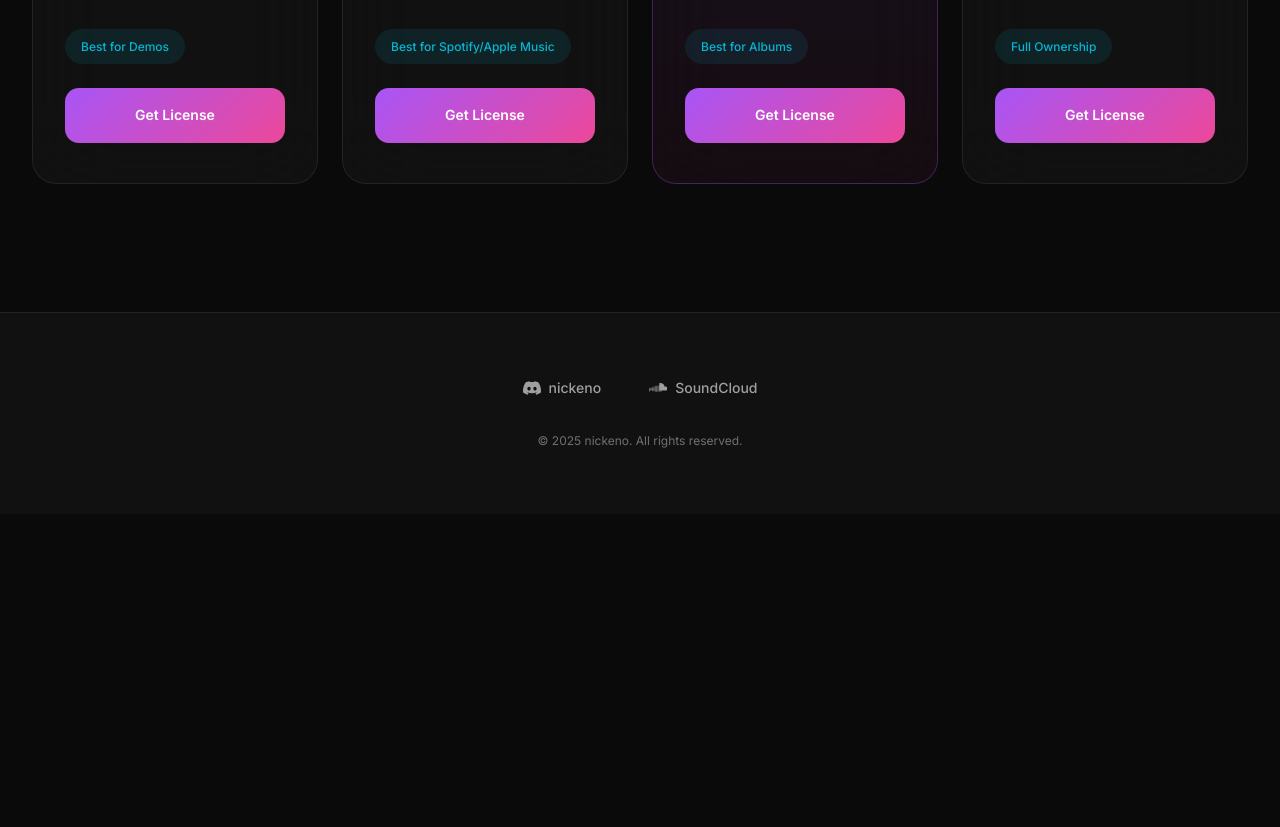
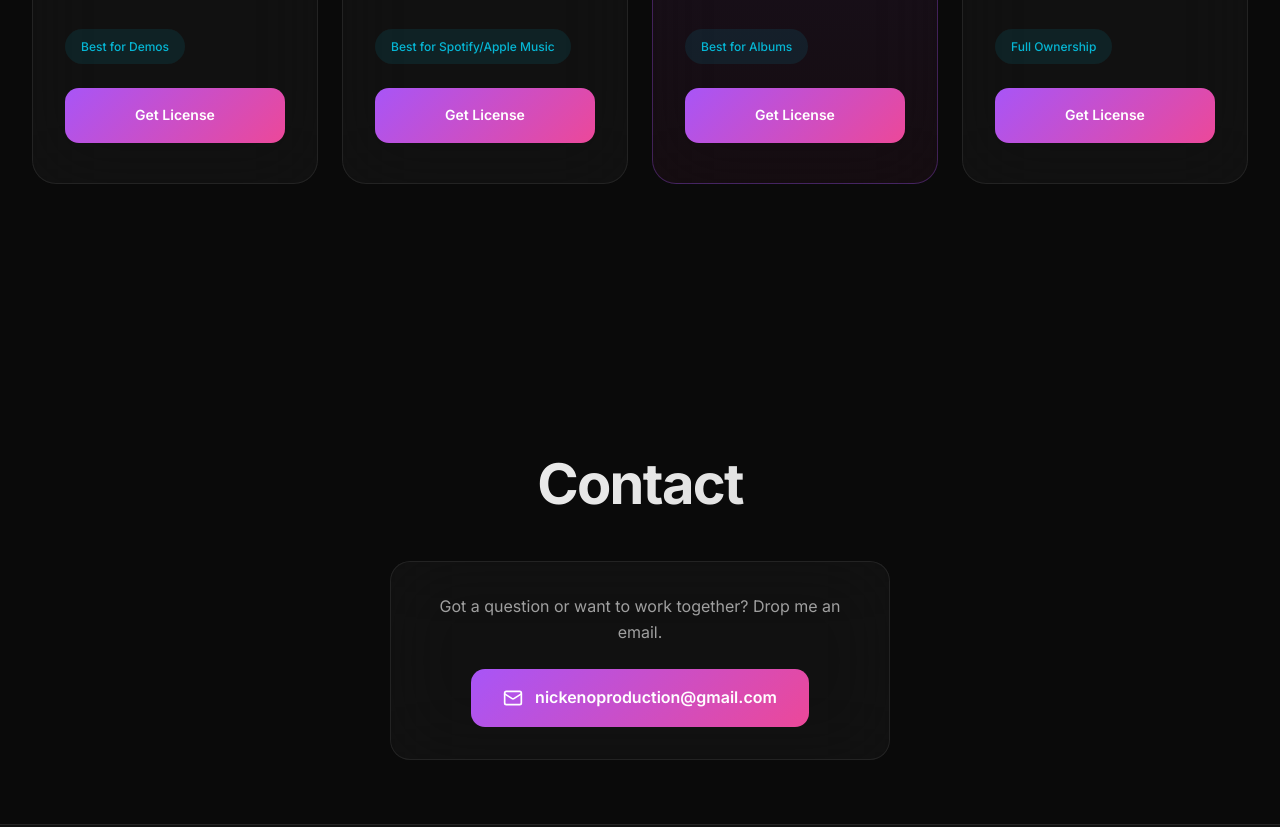
Before and after one commit to nickeno/nickeno.github.io, a plain HTML site: page index.html in a window 1280 px wide. Shown: the part 1907-2734 px from the top of the page. Before the commit the page ends 2421 px from the top, so only its background shows below. Drawn offline with Linux system fonts and the light colour scheme; animation ran at ten frames a second.

Commit message:
index.html

```diff
--- a/index.html
+++ b/index.html
@@ -326,7 +326,7 @@
             border-radius: 24px;
             padding: 2.5rem 2rem;
             text-align: left;
-            transition: all 0.5s cubic-bezier(0.16, 1, 0.3, 1);
+            transition: background 0.3s ease, border-color 0.3s ease, box-shadow 0.3s ease;
             position: relative;
             overflow: hidden;
             transform-style: preserve-3d;
@@ -469,6 +469,53 @@
 
         .pricing-btn:hover::before {
             opacity: 1;
+        }
+
+        /* Contact Section */
+        .contact {
+            text-align: center;
+            padding-bottom: 4rem;
+        }
+
+        .contact-box {
+            max-width: 500px;
+            margin: 2rem auto 0;
+            background: var(--bg-glass);
+            backdrop-filter: blur(40px);
+            -webkit-backdrop-filter: blur(40px);
+            border: 1px solid var(--border-glass);
+            border-radius: 20px;
+            padding: 2rem;
+        }
+
+        .contact-box p {
+            color: var(--text-secondary);
+            font-size: 1rem;
+            margin-bottom: 1.5rem;
+        }
+
+        .contact-email {
+            display: inline-flex;
+            align-items: center;
+            gap: 0.75rem;
+            padding: 1rem 2rem;
+            background: linear-gradient(135deg, var(--accent-purple), var(--accent-pink));
+            border-radius: 14px;
+            color: white;
+            text-decoration: none;
+            font-weight: 600;
+            font-size: 1rem;
+            transition: all 0.3s ease;
+        }
+
+        .contact-email:hover {
+            transform: scale(1.03) translateY(-2px);
+            box-shadow: 0 0 30px var(--glow-purple), 0 0 60px var(--glow-pink);
+        }
+
+        .contact-email svg {
+            width: 20px;
+            height: 20px;
         }
 
         /* Footer */
@@ -697,8 +744,24 @@
         </div>
     </section>
 
+    <!-- Contact Section -->
+    <section class="contact" id="contact">
+        <h2 class="section-title reveal">Contact</h2>
+        <div class="contact-box reveal reveal-delay-1">
+            <p>Got a question or want to work together? Drop me an email.</p>
+            <a href="mailto:nickenoproduction@gmail.com" class="contact-email">
+                <svg viewBox="0 0 24 24" fill="none" stroke="currentColor" stroke-width="2" stroke-linecap="round"
+                    stroke-linejoin="round">
+                    <rect x="2" y="4" width="20" height="16" rx="2" />
+                    <path d="m22 7-8.97 5.7a1.94 1.94 0 0 1-2.06 0L2 7" />
+                </svg>
+                nickenoproduction@gmail.com
+            </a>
+        </div>
+    </section>
+
     <!-- Footer -->
-    <footer id="contact">
+    <footer>
         <div class="footer-links">
             <a href="https://discord.com" target="_blank">
                 <svg viewBox="0 0 24 24" fill="currentColor">
@@ -847,8 +910,8 @@
             const heroHeight = window.innerHeight;
 
             if (scrollY < heroHeight) {
-                const parallaxY = scrollY * 0.4;
-                const opacity = 1 - (scrollY / heroHeight) * 1.2;
+                const parallaxY = scrollY * 0.1;
+                const opacity = 1 - (scrollY / heroHeight) * 0.8;
                 heroContent.style.transform = `translateY(${parallaxY}px)`;
                 heroContent.style.opacity = Math.max(0, opacity);
             }
@@ -889,10 +952,10 @@
                 const centerX = rect.width / 2;
                 const centerY = rect.height / 2;
 
-                const rotateX = (y - centerY) / 15;
-                const rotateY = (centerX - x) / 15;
+                const rotateX = (y - centerY) / 150;
+                const rotateY = (centerX - x) / 150;
 
-                card.style.transform = `perspective(1000px) rotateX(${rotateX}deg) rotateY(${rotateY}deg) scale(1.02)`;
+                card.style.transform = `perspective(1000px) rotateX(${rotateX}deg) rotateY(${rotateY}deg) scale(1.01)`;
             });
 
             card.addEventListener('mouseleave', () => {
```
